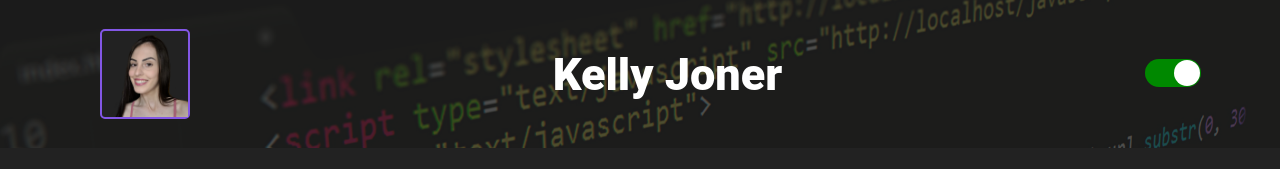
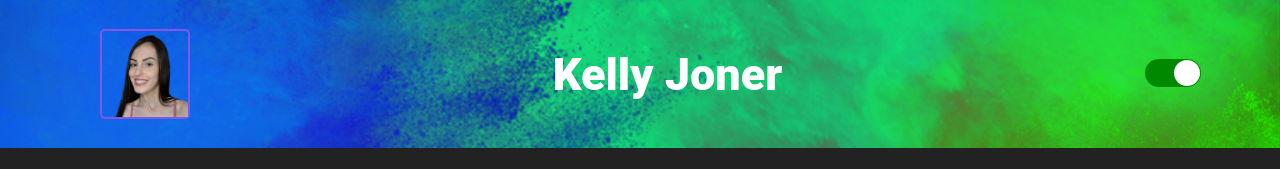
Before and after one commit to bBraian/kelly-portfolio, a React (Create React App) app: page / in a window 1280 px wide. Shown: the top 169 px of the page. Built offline with nearby package versions, Linux system fonts and the light colour scheme.

Commit message:
Background

```diff
--- a/src/components/Header/styles.js
+++ b/src/components/Header/styles.js
@@ -23,7 +23,7 @@ export const Image = styled.div`
     max-height: 90px;
     border: 2px solid ${props => props.theme.colors.secundary};
     border-radius: 5px;
-    background-color: ${props => props.theme.colors.background};
+    background-color: transparent;
     box-sizing: border-box;
     @media(max-width: 800px) {
         max-width: 78px;
```
Also changed, not shown: src/images/black.png, src/images/white.png.
